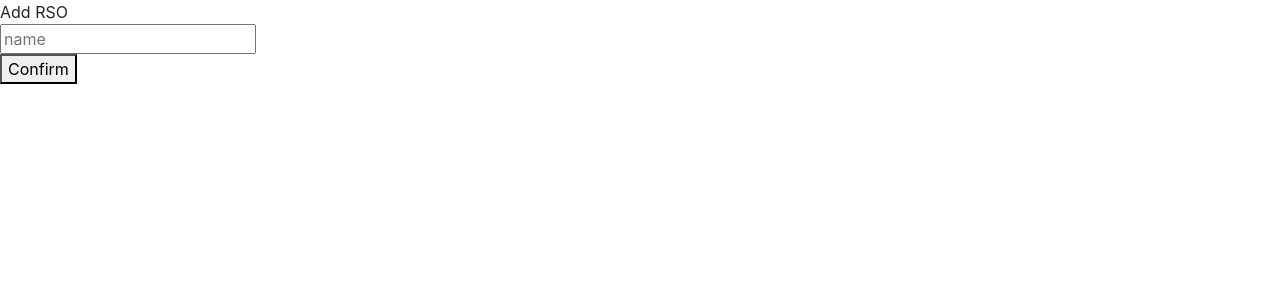
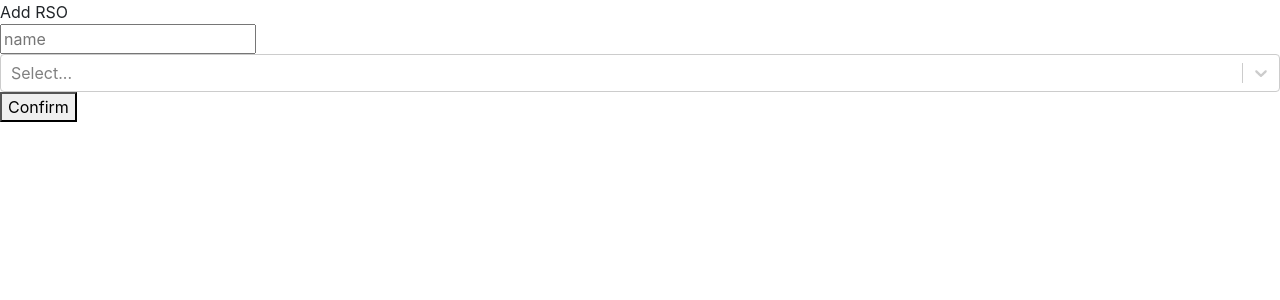
Before and after one commit to SantiagoMS03/ucfevents, a React (Create React App) app in the folder client/: page /universities/1/newrso in a window 1280 px wide. Shown: the top 300 px of the page. Built offline with nearby package versions, Linux system fonts and the light colour scheme; no server answers; the HTML template or start-up script is replaced by a standard one.

Commit message:
Multi select front end

```diff
--- a/client/package.json
+++ b/client/package.json
@@ -21,6 +21,7 @@
     "react-redux": "^9.1.0",
     "react-router-dom": "^6.22.3",
     "react-scripts": "5.0.1",
+    "react-select": "^5.8.0",
     "stream": "^0.0.2",
     "util": "^0.12.5",
     "web-vitals": "^2.1.4"
--- a/client/public/index.html
+++ b/client/public/index.html
@@ -25,6 +25,7 @@
     work correctly both with client-side routing and a non-root public URL.
     Learn how to configure a non-root public URL by running `npm run build`.
   -->
+
   <title>University Events</title>
   </head>
   <body>
--- a/client/src/components/login/RegisterAdmin.js
+++ b/client/src/components/login/RegisterAdmin.js
@@ -19,7 +19,6 @@ function RegisterAdmin(props) {
       try {
         const response = await UniversityFinder.get("/");
         setUnis(response.data.data.universities);
-        console.log(response);
       } catch (err) {
         console.error(err);
       }
--- a/client/src/components/rsos/AddRSO.js
+++ b/client/src/components/rsos/AddRSO.js
@@ -1,12 +1,34 @@
-import React, { useState, Fragment } from 'react'
+import React, { useState, Fragment, useContext, useEffect } from 'react'
 import RSOFinder from '../../apis/RSOFinder'
+import UserFinder from '../../apis/UserFinder';
 import EditUser from '../login/EditUser';
 import GetCookie from '../Cookie';
+import { Context } from '../../context/Context';
+import Select from 'react-select'
 
 const AddRSO = () => {
   const id = GetCookie("user_id");
   const [name, setName] = useState("");
   const [admin_id, setAdminID] = useState(id);
+  const [user_id, setUserID] = useState("");
+  const {users, setUsers} = useContext(Context);
+
+  useEffect(() => {
+    const fetchData = async () => {
+      try {
+        const response = await UserFinder.get("/");
+        setUsers(response.data.data.users);
+      } catch (err) {
+        console.error(err);
+      }
+    };
+    fetchData();
+  }, []);
+
+  const handleUserSelect = (selectedOptions) => {
+    const selectedUserIds = selectedOptions.map(option => option.value);
+    setUserID(selectedUserIds);
+  };
 
   const handleSubmit = async (e) => {
     e.preventDefault();
@@ -33,6 +55,12 @@ const AddRSO = () => {
             placeholder='name'
           />
         </div>
+        <Select
+          value={Array.isArray(user_id) ? user_id.map(id => ({ value: id, label: users.find(user => user.user_id === id)?.email })) : []}
+          onChange={handleUserSelect}
+          options={users.map(user => ({ value: user.user_id, label: user.email, key: user.user_id }))}
+          isMulti
+        />
         <button
           onClick={handleSubmit}
           type='submit'
--- a/client/src/context/Context.js
+++ b/client/src/context/Context.js
@@ -6,12 +6,14 @@ export const ContextProvider = (props) => {
     const [events, setEvents] = useState([]);
     const [selectedEvent, setSelectedEvent] = useState(null);
     const [rsos, setRSOs] = useState([]);
+    const [users, setUsers] = useState([]);
 
     return (
         <Context.Provider value={{
                 events, setEvents,
                 selectedEvent, setSelectedEvent,
-                rsos, setRSOs}}>
+                rsos, setRSOs,
+                users, setUsers}}>
             {props.children}
         </Context.Provider>
     )
```
Also changed, not shown: 2 other files (tests, documents, lock files or other folders).
